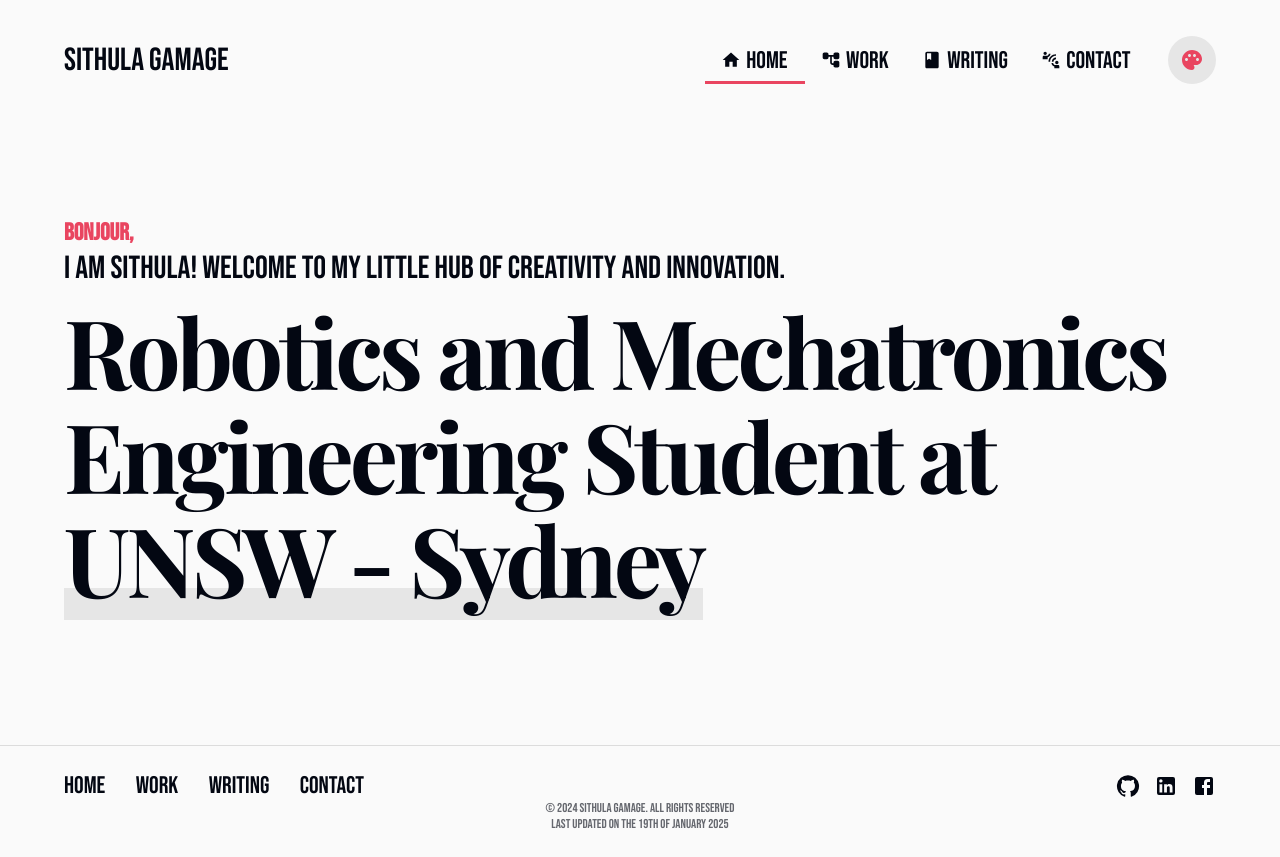
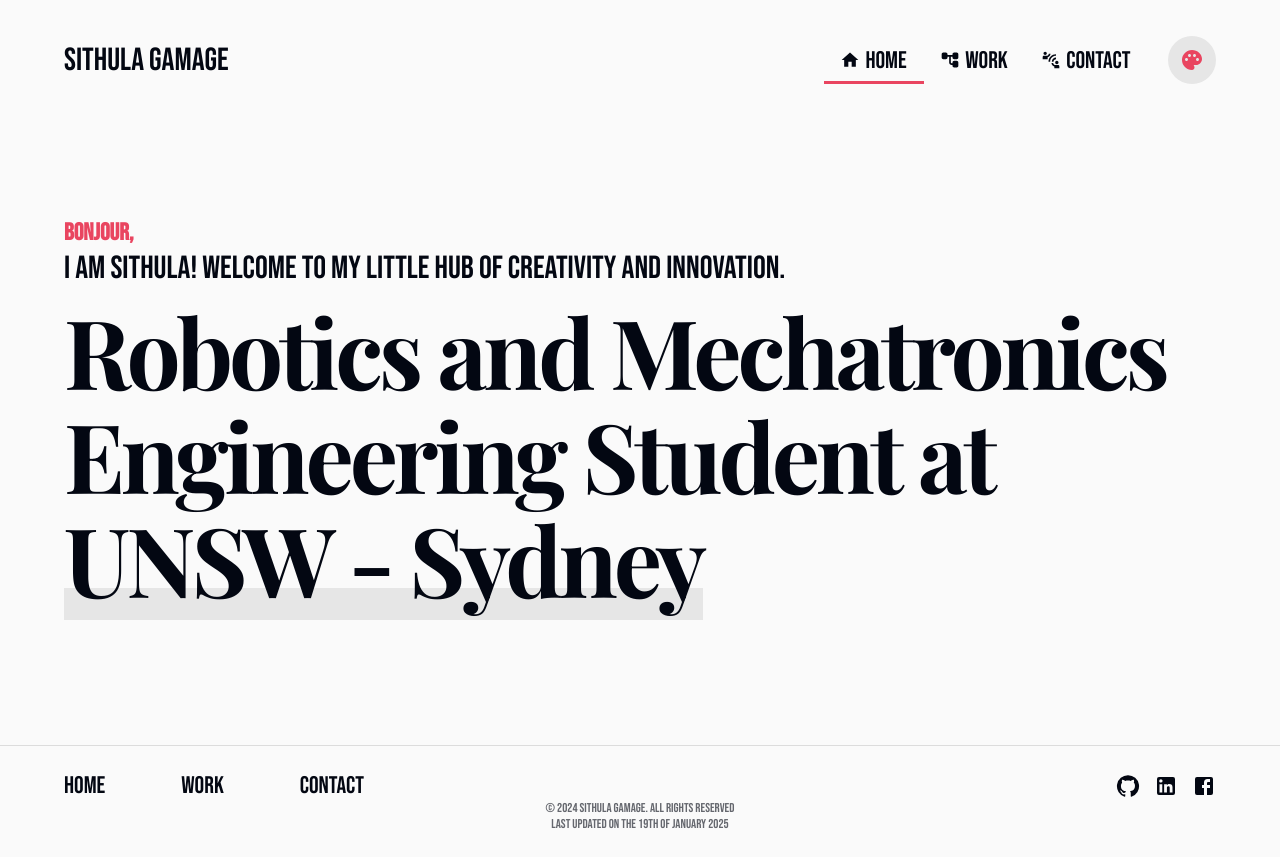
Before and after one commit to SithulaGamage/Sithula-Gamage-Portfolio, a React (Vite) app: page / in a window 1280 px wide. Built offline with nearby package versions, Linux system fonts and the light colour scheme; a web font is replaced by a local one.

Commit message:
Finished V1.4

```diff
--- a/src/Components/Footer/Footer.jsx
+++ b/src/Components/Footer/Footer.jsx
@@ -48,7 +48,7 @@ export const Footer = () => {
                 <div className='footer-links-container'>
                     <div onClick={homeClick} className='footer-link'>Home</div>
                     <div onClick={workClick} className='footer-link'>Work</div>
-                    <div onClick={writingClick} className='footer-link'>Writing</div>
+                    {/* <div onClick={writingClick} className='footer-link'>Writing</div> */}
                     {/* <div onClick={aboutClick} className='footer-link'>About</div> */}
                     <div onClick={contactClick} className='footer-link'>Contact</div>
                 </div>
--- a/src/Components/Navbar/Navbar.jsx
+++ b/src/Components/Navbar/Navbar.jsx
@@ -386,10 +386,10 @@ export const Navbar = () => {
                         </div>
 
                         {/* Writing */}
-                        <div onClick={writingClick} className={`header-nav-links-writing ${location.pathname === '/writing' ? 'active' : ''}`}>
+                        {/* <div onClick={writingClick} className={`header-nav-links-writing ${location.pathname === '/writing' ? 'active' : ''}`}>
                             <BookIcon className='header-nav-links-writing-icon' fontSize='small' />
                             Writing
-                        </div>
+                        </div> */}
 
                         {/* About */}
                         {/* <div onClick={aboutClick} className={`header-nav-links-about ${location.pathname === '/about' ? 'active' : ''}`}>
@@ -425,9 +425,9 @@ export const Navbar = () => {
                         <div onClick={() => {workClick(); setIsHamburgerMenuOpen(false)}} className={`hamburger-menu-link ${location.pathname === '/work' ? 'active' : ''}`}>
                             Work
                         </div>
-                        <div onClick={() => {writingClick(); setIsHamburgerMenuOpen(false)}} className={`hamburger-menu-link ${location.pathname === '/writing' ? 'active' : ''}`}>
+                        {/* <div onClick={() => {writingClick(); setIsHamburgerMenuOpen(false)}} className={`hamburger-menu-link ${location.pathname === '/writing' ? 'active' : ''}`}>
                             Writing
-                        </div>
+                        </div> */}
                         {/* <div onClick={() => {aboutClick(); setIsHamburgerMenuOpen(false)}} className={`hamburger-menu-link ${location.pathname === '/about' ? 'active' : ''}`}>
                             <InfoIcon className='hamburger-menu-links-icon' fontSize='small' /> About
                         </div> */}
```
